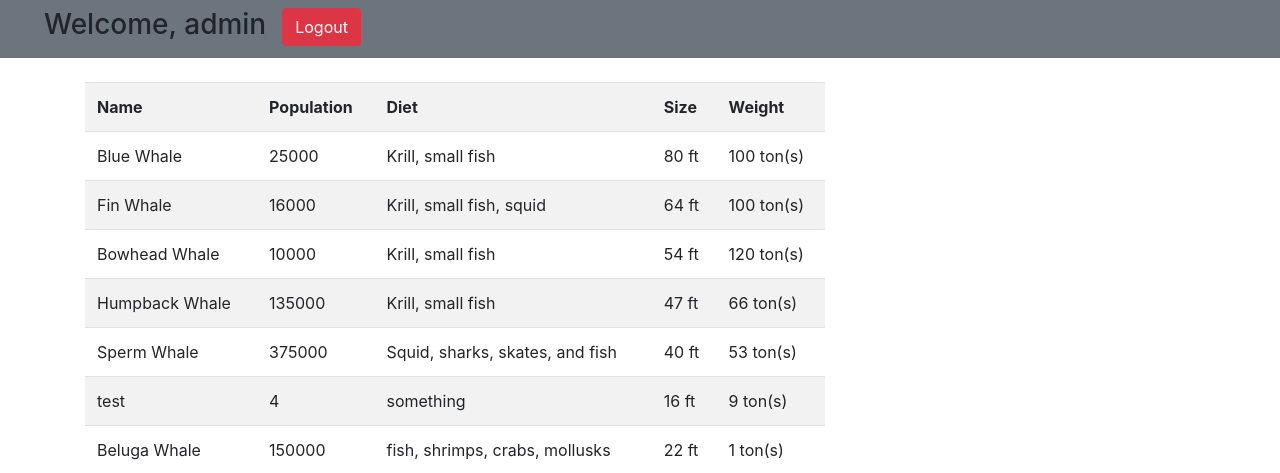
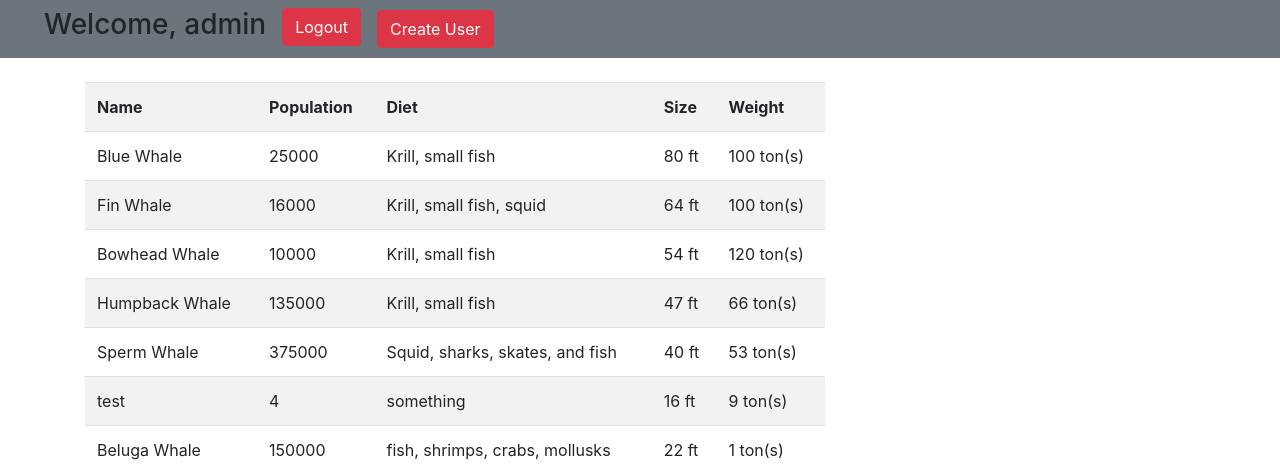
Before and after one commit to willilai/DjangoProject, a Django app: page /WhaleProfiles/index/ in a window 1280 px wide. Shown: the top 473 px of the page. Run offline with Django 3.2, Linux system fonts and the light colour scheme; a user stored in the database is signed in; some libraries are stand-ins or nearby versions.

Commit message:
added space between the login button and the create user bottun

```diff
--- a/mysite/WhaleProfiles/templates/WhaleProfiles/index.html
+++ b/mysite/WhaleProfiles/templates/WhaleProfiles/index.html
@@ -41,13 +41,14 @@
               <button style="margin-left: 1em;" type="submit" class="btn btn-danger">Login</button>
             </div>
         </form>
-        <button type="button" class="btn btn-danger">
-          <a href="/WhaleProfiles/createUser" style="color:white">
-            Create User
-          </a>
-        </button>
       </ul>
       {% endif %}
+
+      <button type="button" class="btn btn-danger" style="margin-left: 1em;">
+        <a href="/WhaleProfiles/createUser" style="color:white">
+          Create User
+        </a>
+      </button>
     </nav>
     <br>
 
```
Also changed, not shown: mysite/db.sqlite3.
